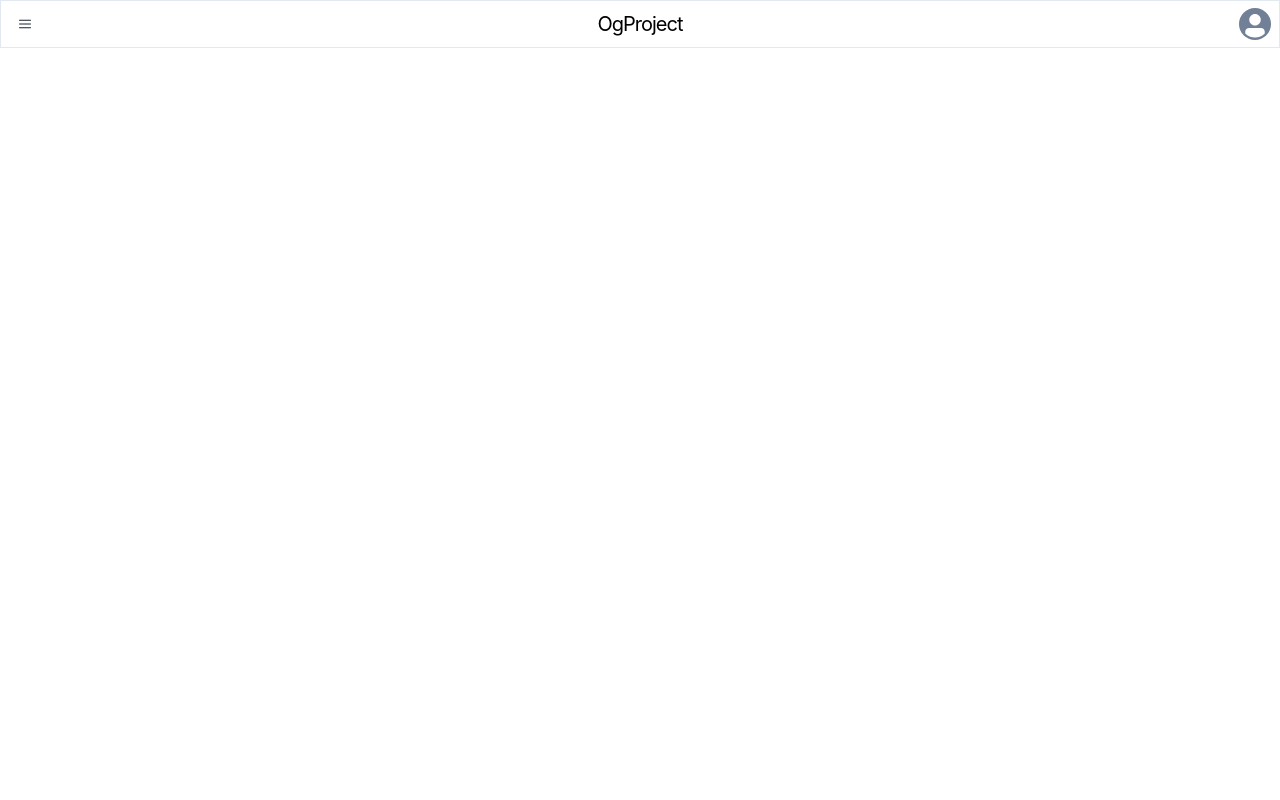
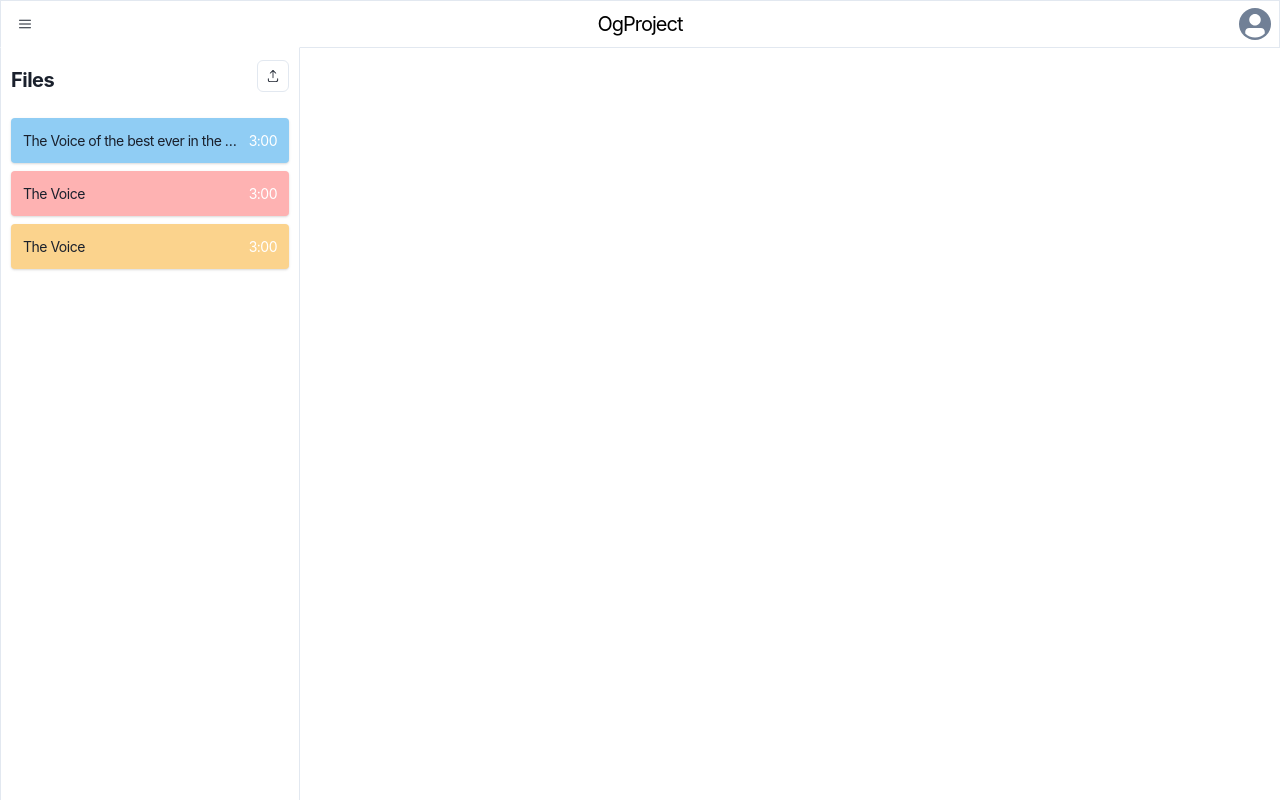
Before and after one commit to garvsl/blurrynoise, a React (Vite) app: page /project/1 in a window 1280 px wide. Built offline with nearby package versions, Linux system fonts and the light colour scheme.

Commit message:
keep it open

```diff
--- a/src/components/Project/FileDrawer.tsx
+++ b/src/components/Project/FileDrawer.tsx
@@ -4,6 +4,7 @@ import { RxHamburgerMenu } from "react-icons/rx";
 import { RxUpload } from "react-icons/rx";
 import { useProject } from "../../hooks/ProjectProvider";
 import File from "./File";
+import { useEffect } from "react";
 
 export default function FileDrawer() {
   const { getDisclosureProps, setHidden, hidden, isOpen } = useProject();
@@ -14,8 +15,8 @@ export default function FileDrawer() {
       hidden={hidden}
       initial={false}
       onAnimationStart={() => setHidden(false)}
-      onAnimationComplete={() => setHidden(!isOpen)}
-      animate={{ width: isOpen ? 300 : 0, opacity: isOpen ? 1 : 0.3 }}
+      onAnimationComplete={() => setHidden(isOpen)}
+      animate={{ width: !isOpen ? 300 : 0, opacity: !isOpen ? 1 : 0.3 }}
       transition={{
         type: "spring",
         stiffness: 260,
--- a/src/hooks/ProjectProvider.tsx
+++ b/src/hooks/ProjectProvider.tsx
@@ -14,7 +14,7 @@ export default function ProjectProvider({ children }: any) {
     },
   ]);
   const { getButtonProps, getDisclosureProps, isOpen } = useDisclosure();
-  const [hidden, setHidden] = useState(!isOpen);
+  const [hidden, setHidden] = useState(isOpen);
 
   return (
     <ProjectContext.Provider
```
